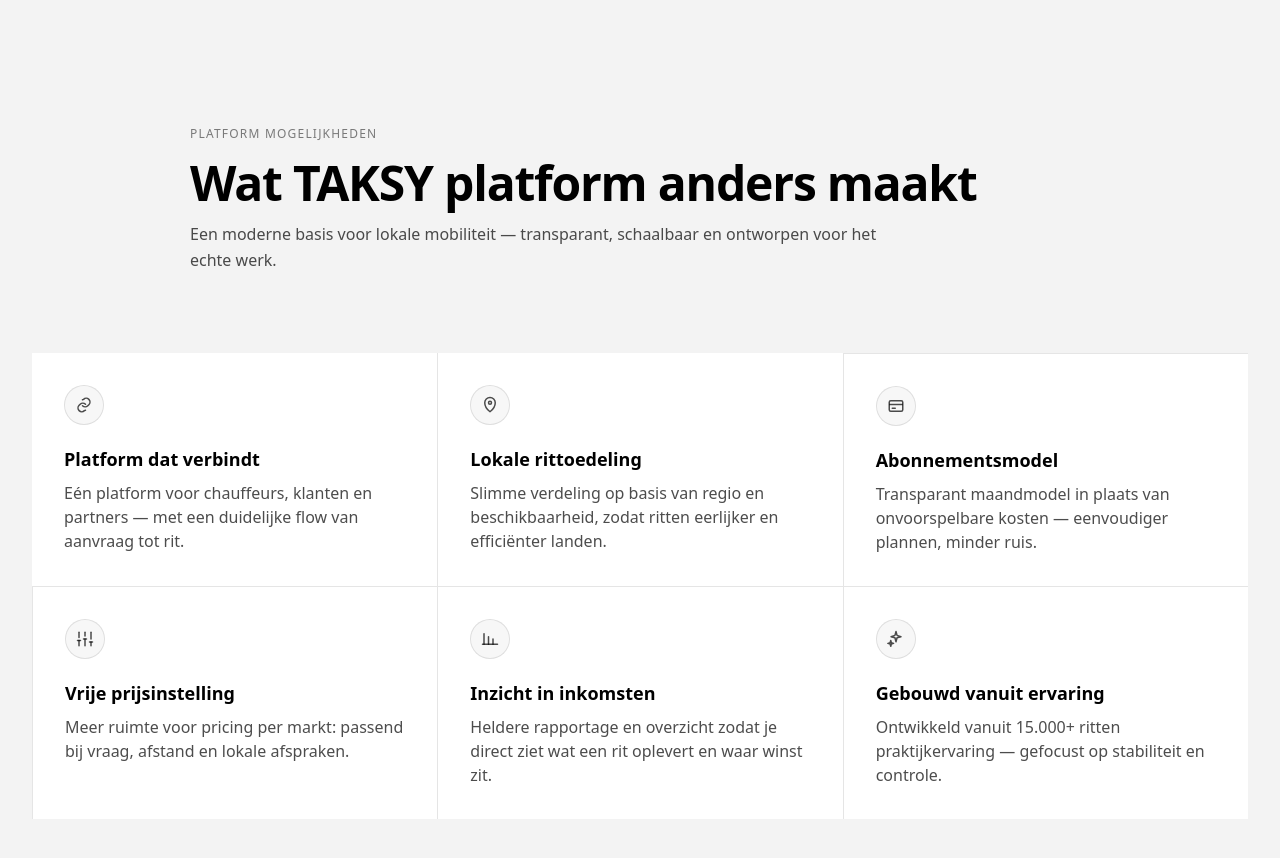
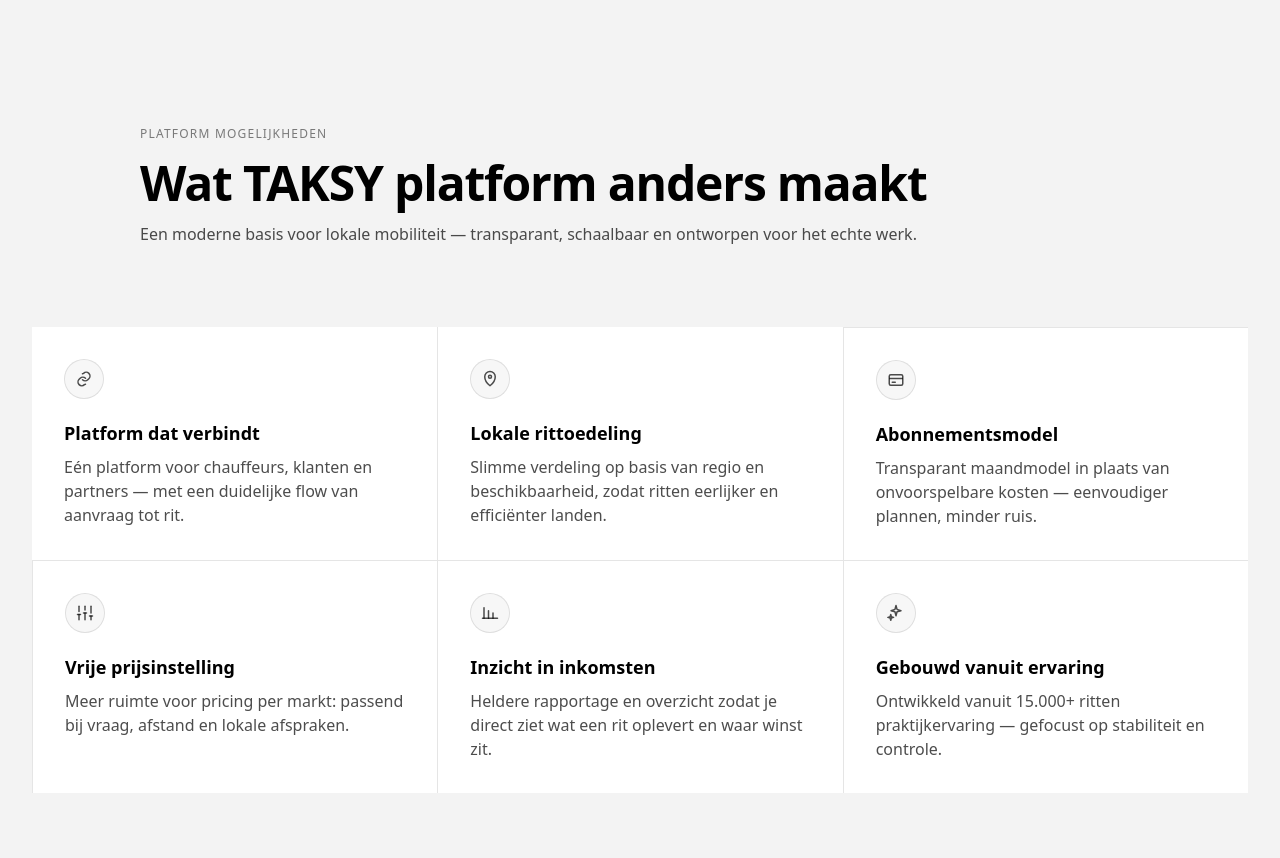
Before and after one commit to Taksyeu/Taksy, a Next.js app: page / in a window 1280 px wide. Shown: the part 1220-2078 px from the top of the page. Built offline with nearby package versions, Linux system fonts and the light colour scheme.

Commit message:
Section 2 intro max width 1000px

```diff
--- a/src/components/landing/FeaturesSection.tsx
+++ b/src/components/landing/FeaturesSection.tsx
@@ -52,7 +52,7 @@ export function FeaturesSection() {
             02
           </div>
 
-          <div className="mx-auto flex w-full max-w-[900px] flex-col items-start text-left lg:items-start lg:text-left">
+          <div className="mx-auto flex w-full max-w-[1000px] flex-col items-start text-left lg:items-start lg:text-left">
             <div className="mb-4 text-xs uppercase tracking-widest text-black/50">
               PLATFORM MOGELIJKHEDEN
             </div>
@@ -61,7 +61,7 @@ export function FeaturesSection() {
               Wat TAKSY platform anders maakt
             </h2>
 
-            <p className="mt-3 max-w-[700px] text-pretty text-base leading-relaxed text-black/70">
+            <p className="mt-3 max-w-[1000px] text-pretty text-base leading-relaxed text-black/70">
               Een moderne basis voor lokale mobiliteit — transparant, schaalbaar en ontworpen voor het echte
               werk.
             </p>
```
